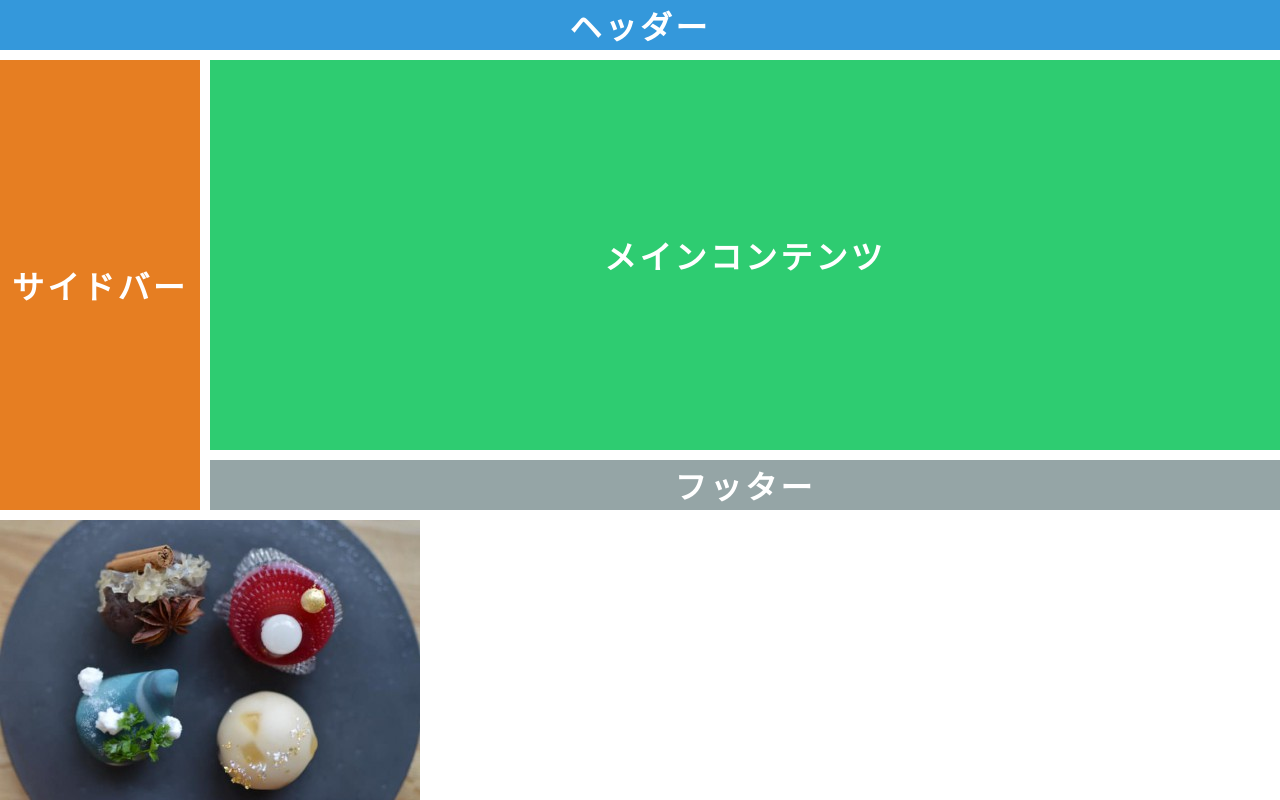
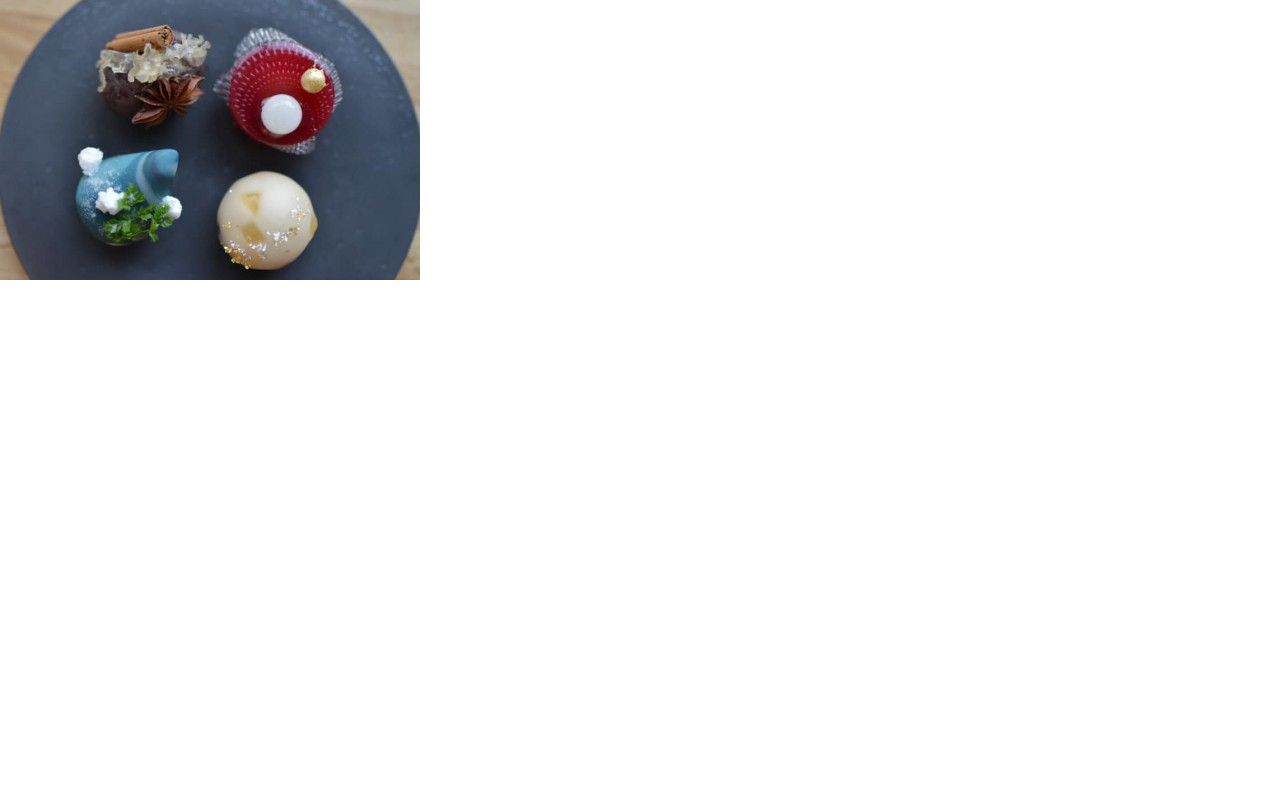
Before and after one commit to fujita1000/sin-main-dev, a website built with Parcel: page src/index.html in a window 1280 px wide. Built offline with nearby package versions, Linux system fonts and the light colour scheme.

Commit message:
Initial Commit

```diff
--- a/src/content.js
+++ /dev/null
@@ -1 +0,0 @@
-import "./content.scss";
--- a/src/content.scss
+++ /dev/null
@@ -1,74 +0,0 @@
-// 基本スタイルの設定
-html,
-body {
-  height: 100%;
-  width: 100%;
-  font-size: 150px;
-}
-
-body {
-  margin: 0;
-  padding: 0;
-  overflow: hidden;
-  font-family: sans-serif;
-}
-
-.container {
-  width: 100%;
-  height: 100%;
-}
-
-.container>* {
-  /* 中央寄せ */
-  display: flex;
-  justify-content: center;
-  align-items: center;
-  /* フォント */
-  color: white;
-  font-size: 2.0rem;
-  font-weight: bold;
-  letter-spacing: 0.1em;
-}
-
-header {
-  background: #3498db;
-}
-
-aside {
-  background: #e67e22;
-}
-
-main {
-  background: #2ecc71;
-}
-
-footer {
-  background: #95a5a6;
-}
-
-// CSS Gridの設定
-.container {
-  display: grid;
-  gap: 10px;
-  grid-template:
-    "header header" 50px
-    "aside  main" 1fr
-    "aside  footer" 50px /
-    200px 1fr;
-
-  header {
-    grid-area: header;
-  }
-
-  aside {
-    grid-area: aside;
-  }
-
-  main {
-    grid-area: main;
-  }
-
-  footer {
-    grid-area: footer;
-  }
-}
--- a/src/index.html
+++ b/src/index.html
@@ -1,19 +1,28 @@
-<!doctype html>
 <html lang="ja">
+
 <head>
-  <meta charset="UTF-8">
-  <meta http-equiv="X-UA-Compatible" content="ie=edge">
-  <title>サンプル</title>
-  <!-- ★エントリーポイントの読み込み -->
-  <script src="index.js" type="module"></script>
+  <meta charset="utf-8" />
+  <meta name="viewport" content="width=device-width, initial-scale=1">
+
+  <link rel="shortcut icon" href="./images/favicon.ico">
+
+  <title>藤田 直生|NAO FUJITA</title>
+  <meta name="description" content="検索したときに出てくる説明文" />
+  <meta name="robots" content="max-snippet:-1, max-image-preview:large, max-video-preview:-1" />
+  <meta name="keywords" content="検索ヒットしてほしいキーワード 複数の場合空白を空ける" />
+  <meta name="google" content="nositelinkssearchbox" />
 </head>
+<!-- ★エントリーポイントの読み込み -->
+<script src="index.js" type="module"></script>
+</head>
+
 <body>
-<div class="container">
-  <header>ヘッダー</header>
-  <aside>サイドバー</aside>
-  <main>メインコンテンツ</main>
-  <img src="./images/20211201-420x280.jpg?as=webp" alt="webp">
-  <footer>フッター</footer>
-</div>
+  <div class="container">
+    <header><img src="./images/20211201-420x280.jpg?as=webp" alt="画像"></header>
+    <aside></aside>
+    <main></main>
+    <footer></footer>
+  </div>
 </body>
+
 </html>
--- a/src/index.js
+++ b/src/index.js
@@ -1 +1,2 @@
+import "./reset.scss"
 import "./style.scss";
--- /dev/null
+++ b/src/reset.scss
@@ -0,0 +1,56 @@
+@charset "utf-8";
+
+/*
+  Josh's Custom CSS Reset
+  https://www.joshwcomeau.com/css/custom-css-reset/
+*/
+*,
+*::before,
+*::after {
+  box-sizing: border-box
+}
+
+* {
+  margin: 0
+}
+
+html,
+body {
+  height: 100%
+}
+
+body {
+  line-height: 1.5;
+  -webkit-font-smoothing: antialiased
+}
+
+img,
+picture,
+video,
+canvas,
+svg {
+  display: block;
+  max-width: 100%
+}
+
+input,
+button,
+textarea,
+select {
+  font: inherit
+}
+
+p,
+h1,
+h2,
+h3,
+h4,
+h5,
+h6 {
+  overflow-wrap: break-word
+}
+
+#root,
+#__next {
+  isolation: isolate
+}
--- a/src/style.scss
+++ b/src/style.scss
@@ -1,71 +1 @@
-// 基本スタイルの設定
-html, body {
-  height: 100%;
-}
-
-body {
-  margin: 0;
-  padding: 0;
-  overflow: hidden;
-  font-family: sans-serif;
-}
-
-.container {
-  width: 100%;
-  height: 100%;
-}
-
-.container > * {
-  /* 中央寄せ */
-  display: flex;
-  justify-content: center;
-  align-items: center;
-  /* フォント */
-  color: white;
-  font-size: 2.0rem;
-  font-weight: bold;
-  letter-spacing: 0.1em;
-}
-
-header {
-  background: #3498db;
-}
-
-aside {
-  background: #e67e22;
-}
-
-main {
-  background: #2ecc71;
-}
-
-footer {
-  background: #95a5a6;
-}
-
-// CSS Gridの設定
-.container {
-  display: grid;
-  gap: 10px;
-  grid-template:
-    "header header" 50px
-    "aside  main"   1fr
-    "aside  footer" 50px /
-   200px   1fr;
-
-  header {
-    grid-area: header;
-  }
-
-  aside {
-    grid-area: aside;
-  }
-
-  main {
-    grid-area: main;
-  }
-
-  footer {
-    grid-area: footer;
-  }
-}
+@charset "utf-8";
```
Also changed, not shown: src/content.html (deleted, +0 -21 lines), dist/content.html (deleted), dist/favicon.90842385.ico (added), dist/index.html, src/images/favicon.ico (added), 5 other files.
